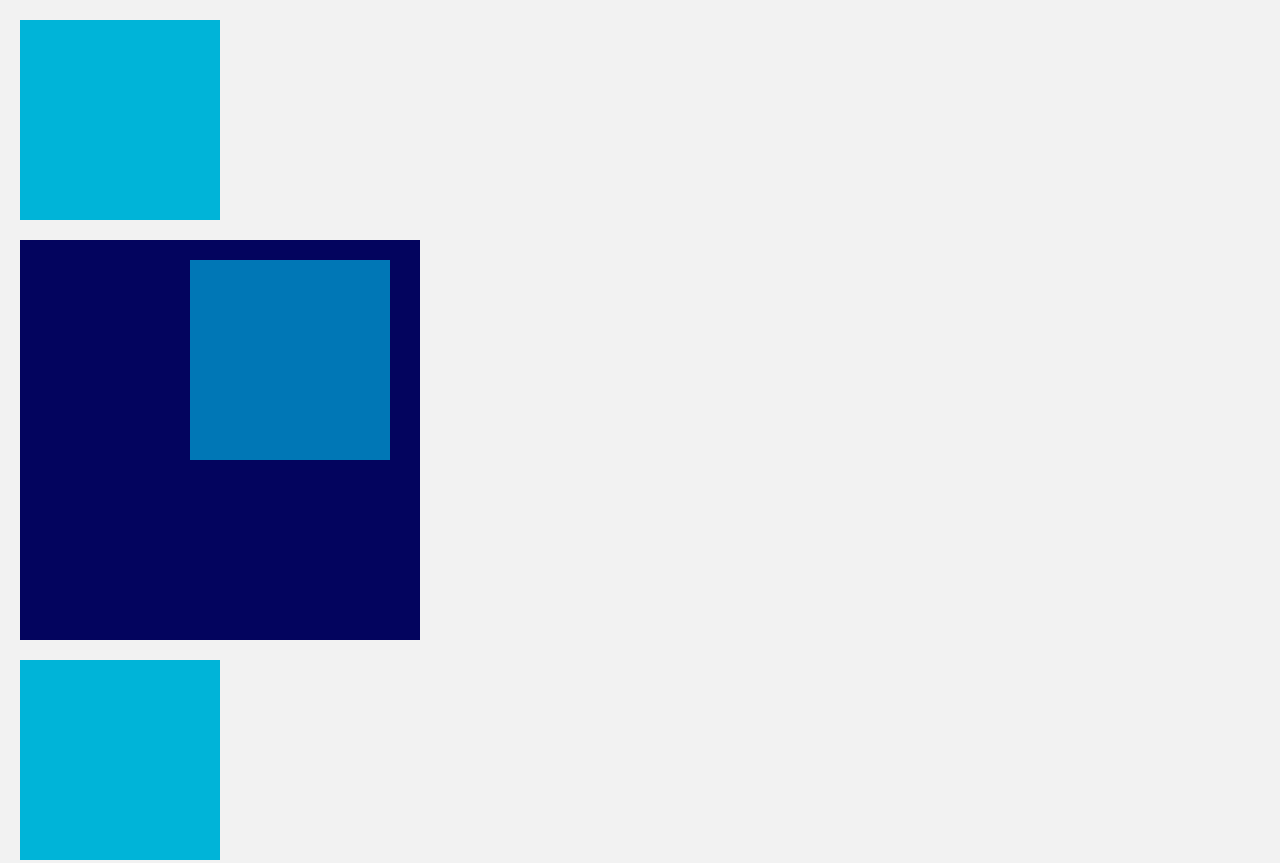
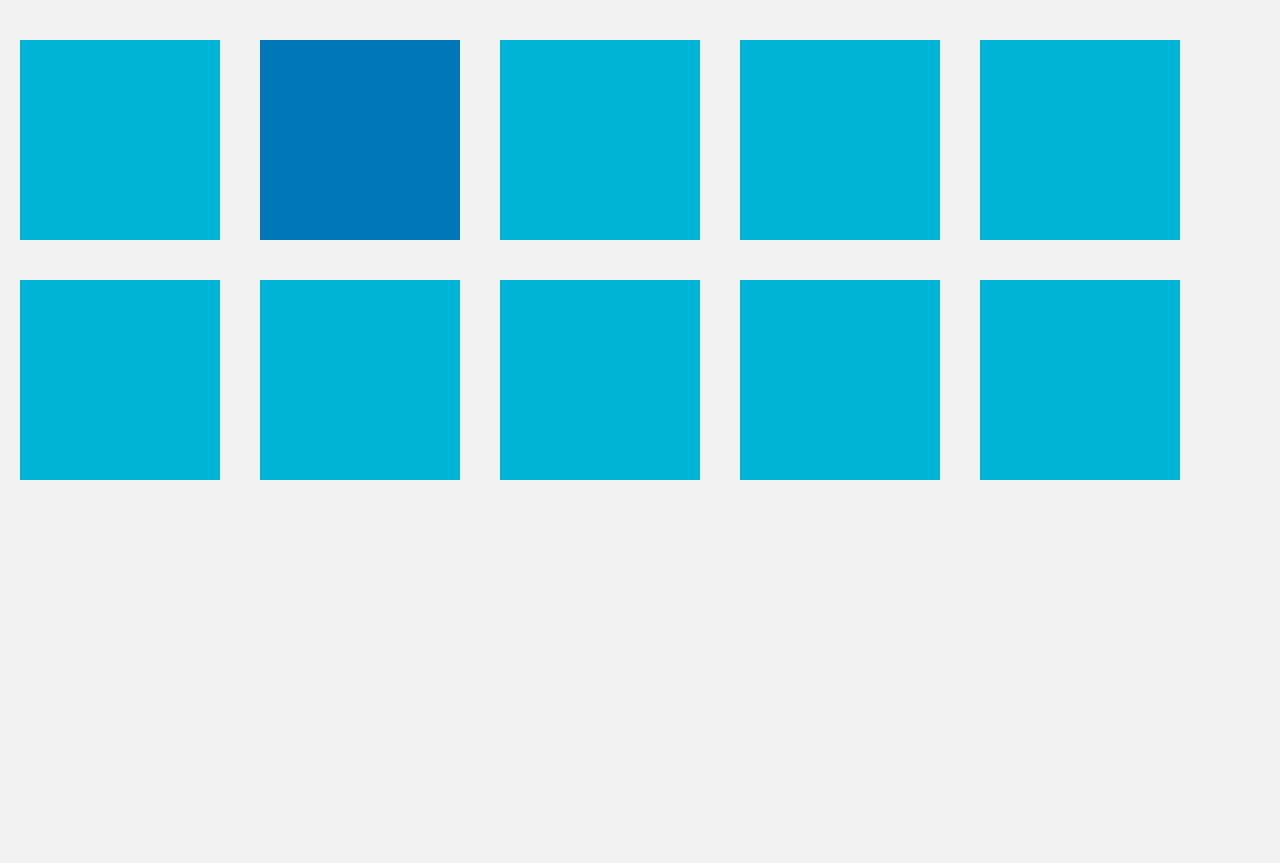
Before and after one commit to Bela1810/Practicas-de-Estilos, a plain HTML site: page 02_posicionamiento_cajas/html/index.html in a window 1280 px wide. Shown: the top 863 px of the page. After the commit the page ends 800 px from the top, so only its background shows below. Drawn offline with Linux system fonts and the light colour scheme.

Commit message:
Practice Finished

```diff
--- a/02_posicionamiento_cajas/styles/styles.css
+++ b/02_posicionamiento_cajas/styles/styles.css
@@ -12,18 +12,17 @@ body{
     height: 200px;
     background-color: #00b4d8;
     margin: 20px;
+    float: left;
 }
                                     /*relative: se puede desplazar, su ubicacion se conserva*/
 .position{                          /*fixed: componente fijo en la pantalla*/
     background-color: #0077b6;   /*absolute: las otras cajas se desplazan ocupando el lugar*/
-    position: absolute;
-    left: 150px;
 }
 
 .parent-box{
     margin: 20px;
     background-color: #03045e;
-    position: relative;
+    /*position: relative;
     width: 400px;
-    height: 400px;
+    height: 400px;*/
 }
```
